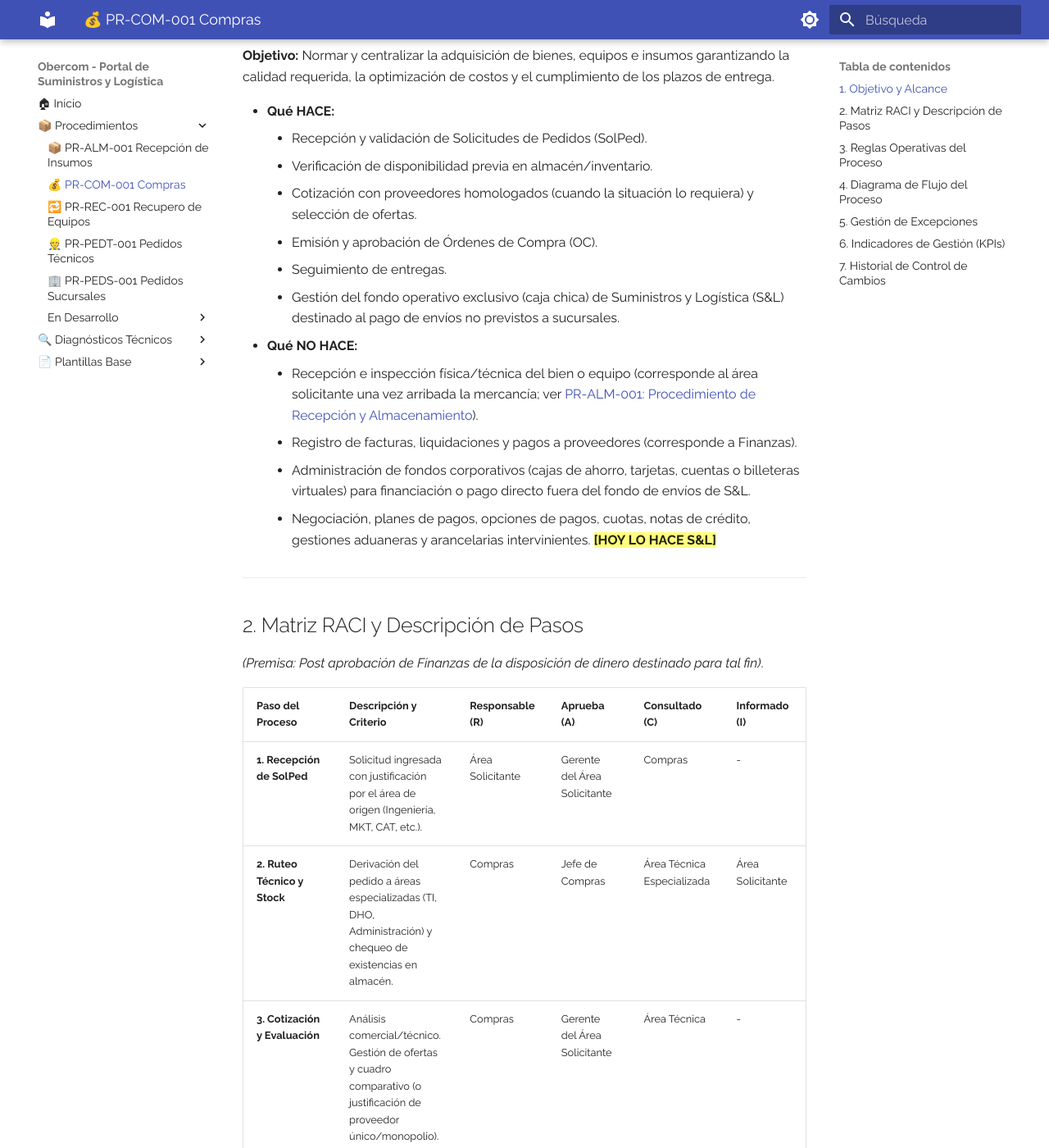
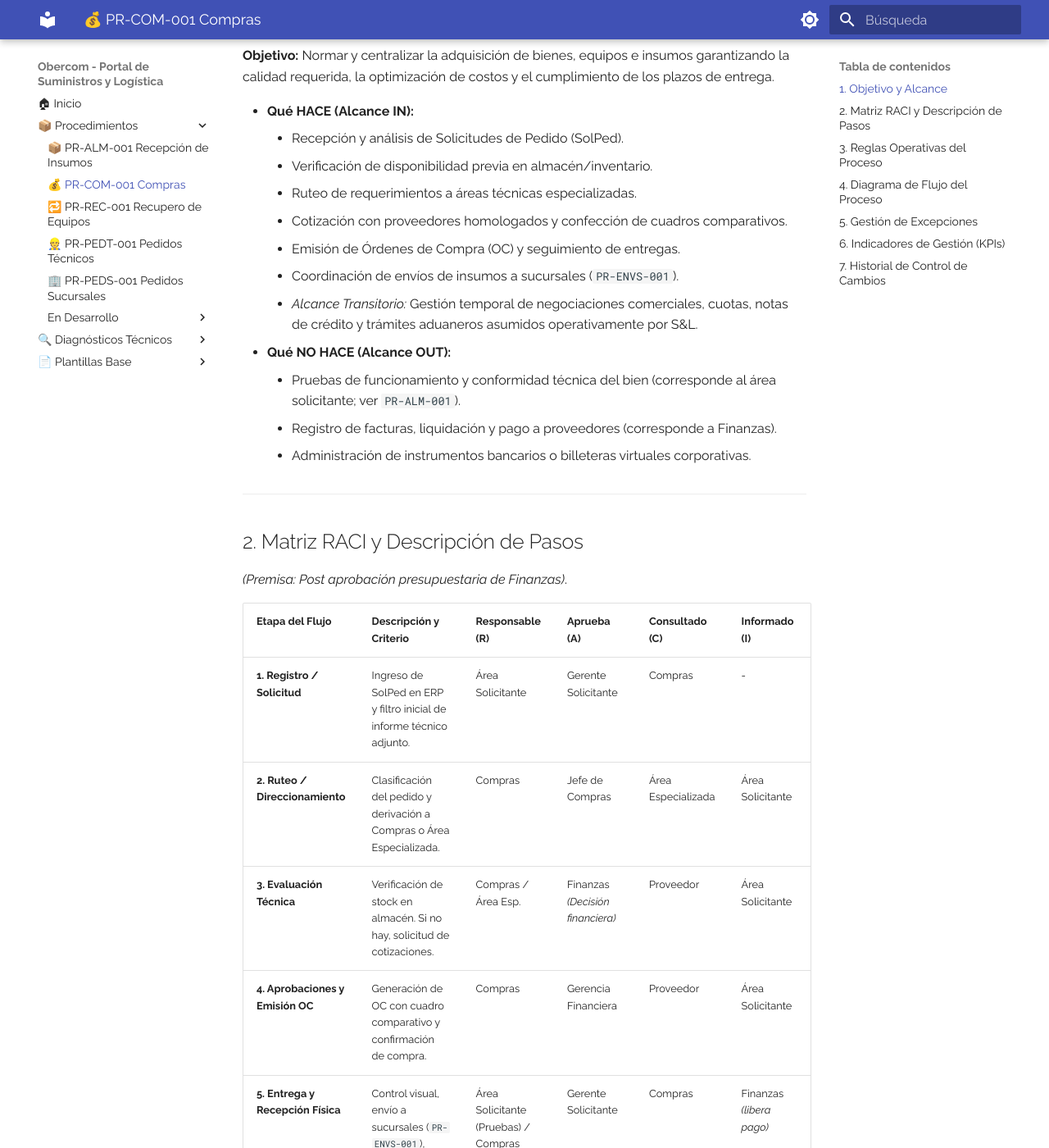
Before and after one commit to elingenierok/procedimientos-isp, an MkDocs documentation site: the page built from docs/suministros-logistica/PR-COM-001.md, in a window 1280 px wide and 1400 px high, scrolled down 334 px. Shown: the whole window at 82% size. Built offline with MkDocs 1.6.1 and Material for MkDocs 9.7.7, drawn with Linux system fonts in a browser that asks for light colours; some of the changed text lies outside the part shown.

Commit message:
Revise PR-COM-001 with updates and new metrics
Updated version to 0.3 and revised objectives, scope, and RACI matrix. Added new operational rules and KPIs for the purchasing process.

```diff
--- a/docs/suministros-logistica/PR-COM-001.md
+++ b/docs/suministros-logistica/PR-COM-001.md
@@ -8,43 +8,40 @@
 
 **Objetivo:** Normar y centralizar la adquisición de bienes, equipos e insumos garantizando la calidad requerida, la optimización de costos y el cumplimiento de los plazos de entrega.
 
-* **Qué HACE:**
-    * Recepción y validación de Solicitudes de Pedidos (SolPed).
+* **Qué HACE (Alcance IN):**
+    * Recepción y análisis de Solicitudes de Pedido (SolPed).
     * Verificación de disponibilidad previa en almacén/inventario.
-    * Cotización con proveedores homologados (cuando la situación lo requiera) y selección de ofertas.
-    * Emisión y aprobación de Órdenes de Compra (OC).
-    * Seguimiento de entregas.
-    * Gestión del fondo operativo exclusivo (caja chica) de Suministros y Logística (S&L) destinado al pago de envíos no previstos a sucursales.
-* **Qué NO HACE:**
-    * Recepción e inspección física/técnica del bien o equipo (corresponde al área solicitante una vez arribada la mercancía; ver [PR-ALM-001: Procedimiento de Recepción y Almacenamiento](PR-ALM-001.md)).
-    * Registro de facturas, liquidaciones y pagos a proveedores (corresponde a Finanzas).
-    * Administración de fondos corporativos (cajas de ahorro, tarjetas, cuentas o billeteras virtuales) para financiación o pago directo fuera del fondo de envíos de S&L.
-    * Negociación, planes de pagos, opciones de pagos, cuotas, notas de crédito, gestiones aduaneras y arancelarias intervinientes. <mark>**[HOY LO HACE S&L]**</mark>
+    * Ruteo de requerimientos a áreas técnicas especializadas.
+    * Cotización con proveedores homologados y confección de cuadros comparativos.
+    * Emisión de Órdenes de Compra (OC) y seguimiento de entregas.
+    * Coordinación de envíos de insumos a sucursales (`PR-ENVS-001`).
+    * *Alcance Transitorio:* Gestión temporal de negociaciones comerciales, cuotas, notas de crédito y trámites aduaneros asumidos operativamente por S&L.
+* **Qué NO HACE (Alcance OUT):**
+    * Pruebas de funcionamiento y conformidad técnica del bien (corresponde al área solicitante; ver `PR-ALM-001`).
+    * Registro de facturas, liquidación y pago a proveedores (corresponde a Finanzas).
+    * Administración de instrumentos bancarios o billeteras virtuales corporativas.
 
 ---
 
 ## 2. Matriz RACI y Descripción de Pasos
 
-*(Premisa: Post aprobación de Finanzas de la disposición de dinero destinado para tal fin)*.
+*(Premisa: Post aprobación presupuestaria de Finanzas)*.
 
-| Paso del Proceso | Descripción y Criterio | Responsable (R) | Aprueba (A) | Consultado (C) | Informado (I) |
+| Etapa del Flujo | Descripción y Criterio | Responsable (R) | Aprueba (A) | Consultado (C) | Informado (I) |
 | :--- | :--- | :--- | :--- | :--- | :--- |
-| **1. Recepción de SolPed** | Solicitud ingresada con justificación por el área de origen (Ingeniería, MKT, CAT, etc.). | Área Solicitante | Gerente del Área Solicitante | Compras | - |
-| **2. Ruteo Técnico y Stock** | Derivación del pedido a áreas especializadas (TI, DHO, Administración) y chequeo de existencias en almacén. | Compras | Jefe de Compras | Área Técnica Especializada | Área Solicitante |
-| **3. Cotización y Evaluación** | Análisis comercial/técnico. Gestión de ofertas y cuadro comparativo (o justificación de proveedor único/monopolio). | Compras | Gerente del Área Solicitante | Área Técnica | - |
-| **4. Fondo de Envíos S&L** | Gestión de pagos urgentes de fletes/envíos no previstos a sucursales con fondo propio asignado a S&L. | Compras | Jefe de Compras | - | Finanzas |
-| **5. Emisión y Firma de OC** | Generación de la OC adjuntando cuadro comparativo e informe técnico si aplica. | Compras | Gerencia Financiera / Dirección | Proveedor | Área Solicitante |
-| **6. Seguimiento de Entrega** | Control del plazo de entrega pactado con el proveedor (Lead Time comercial). | Compras | Jefe de Compras | Proveedor / Área Solicitante | - |
-| **7a. Recepción Física** | Control de empaque, cantidades e integridad externa visual al recibir el paquete/remito. | Compras | Jefe de Compras | Proveedor / Transporte | Área Solicitante |
-| **7b. Conformidad Técnica** | Pruebas de funcionamiento, verificación contra especificaciones e informe técnico. | Área Solicitante | Jefe del Área Solicitante | Compras | Finanzas (libera pago) |
+| **1. Registro / Solicitud** | Ingreso de SolPed en ERP y filtro inicial de informe técnico adjunto. | Área Solicitante | Gerente Solicitante | Compras | - |
+| **2. Ruteo / Direccionamiento** | Clasificación del pedido y derivación a Compras o Área Especializada. | Compras | Jefe de Compras | Área Especializada | Área Solicitante |
+| **3. Evaluación Técnica** | Verificación de stock en almacén. Si no hay, solicitud de cotizaciones. | Compras / Área Esp. | Finanzas *(Decisión financiera)* | Proveedor | Área Solicitante |
+| **4. Aprobaciones y Emisión OC** | Generación de OC con cuadro comparativo y confirmación de compra. | Compras | Gerencia Financiera | Proveedor | Área Solicitante |
+| **5. Entrega y Recepción Física** | Control visual, envío a sucursales (`PR-ENVS-001`), prueba de funcionamiento, cierre o reclamo (`PR-GREC-001`). | Área Solicitante (Pruebas) / Compras (Físico) | Gerente Solicitante | Compras | Finanzas *(libera pago)* |
 
 ---
 
 ## 3. Reglas Operativas del Proceso
 
-* **Centralización de Compras:** Toda adquisición de insumos, equipos o servicios debe canalizarse a través de una SolPed en el ERP (Planificación de Recursos Empresariales). Se prohíben las compras directas sin validación previa <mark>**[VER DE UTILIZAR UN SOFT COMO EL DE RONALDO (RODRIGO)]**</mark>.
-* **Límite de Fondo S&L:** El fondo propio de Suministros y Logística está restringido exclusivamente a fletes urgentes a sucursales y requiere comprobante fiscal válido para su rendición ante Finanzas.
-* **Cuadro Comparativo:** Requisito obligatorio de 3 cotizaciones para evaluaciones comerciales, salvo casos justificados de Proveedor Único o Monopolio.
+* **Centralización Obligatoria:** Toda adquisición debe gestionarse mediante SolPed formal en el ERP corporativo. Se prohíben las compras directas no autorizadas.
+* **Prioridad de Inventario:** Si el bien solicitado está disponible en almacén, se anula la compra externa y se gestiona entrega directa.
+* **Subprocesos Vinculados:** El despacho a sucursales se ejecuta bajo el procedimiento `PR-ENVS-001`. Todo rechazo en la prueba de funcionamiento deriva inmediatamente al procedimiento `PR-GREC-001`.
 
 ---
 
@@ -56,63 +53,27 @@
 
 ## 5. Gestión de Excepciones
 
-!!! failure "Paso 1: SolPed Incompleta o sin especificaciones"
-    **Escenario:** La SolPed no cuenta con el detalle técnico suficiente para cotizar.
-    **Acción Correctiva:** Compras rechaza la solicitud en el ERP; el pedido vuelve a estado borrador al Área Solicitante.
-
-!!! warning "Paso 1: Falta de partida presupuestaria"
-    **Escenario:** El centro de costos no cuenta con saldo disponible.
-    **Acción Correctiva:** El ERP bloquea la solicitud hasta que la Gerencia del Área reasigne fondos o tramite una ampliación de presupuesto.
-
-!!! note "Paso 2: Excepciones de Ruteo Técnico y Stock"
-    * **Demora del Área Técnica (>48 hs):** Alerta automática a Jefatura de la especialidad para destrabar la Ficha Técnica.
-    * **Disponibilidad en Almacén:** Si existe stock propio, se cancela la compra externa y se gestiona el envío directo mediante vale de salida.
-    * **Inviabilidad del bien solicitado:** El Área Técnica emite informe de discontinuidad y propone una alternativa homologada equivalente.
-
-!!! warning "Paso 3: Excepciones en Cotización y Evaluación"
-    * **Proveedor Único / Monopolio:** Compras completa la Ficha de Justificación previa confirmación del Área Solicitante.
-    * **Ofertas superan presupuesto:** Se tramita la autorización de sobrecosto con la Gerencia Solicitante antes de enviar a aprobación financiera.
-    * **Inconsistencia en el pedido:** Si Compras detecta que lo cotizado no cubre la necesidad, devuelve el expediente al Área Solicitante para reevaluar.
-
-!!! danger "Paso 4: Excepciones en Fondo de Envíos S&L"
-    * **Monto excede el límite:** Se anula la vía rápida de pago directo y se canaliza por el flujo regular (SolPed + OC) o autorización especial de Finanzas.
-    * **Falta de comprobante fiscal válido:** Compras rechaza el desembolso; no se rinden gastos sin factura formal. La unidad solicitante debe regularizar el monto directamente con Finanzas.
-
-!!! failure "Paso 5: Excepciones en Emisión de OC"
-    * **Proveedor altera condiciones:** Compras congela la OC. Se evalúa con Finanzas y el Solicitante si se continúa o se rescinde el acuerdo.
-    * **Rechazo de Gerencia Financiera:** Se cancela la OC en el ERP informando el motivo al Solicitante.
-
-!!! warning "Paso 6: Incumplimiento de Plazo (Lead Time)"
-    **Escenario:** El proveedor no entrega en la fecha pactada.
-    **Acción Correctiva:** Compras emite reclamo formal. Si la demora supera los 5 días, se evalúa sanción en scoring o cambio de proveedor.
-
-!!! danger "Paso 7a: Recepción Física con Inconsistencias"
-    **Escenario:** Empaque dañado, abierto o faltante de mercadería al recibir.
-    **Acción Correctiva:** Compras rechaza la recepción o firma el remito en disconformidad e inicia el reclamo logístico dentro de las 24 hs, notificando al Solicitante.
-
-!!! failure "Paso 7b: Rechazo en Conformidad Técnica"
-    **Escenario:** Falla de funcionamiento o incumplimiento de especificaciones en las pruebas del Solicitante.
-    **Acción Correctiva:** El Solicitante emite Ticket de No Conformidad. Compras bloquea el pago en Finanzas e inicia garantía/devolución. Si ya se pagó, coordina reintegro, Nota de Crédito o sustitución.
+* **Falta de Información Técnica (Etapa 1):** Compras rechaza la SolPed y la reasigna al Área Solicitante para su completitud.
+* **Existencia en Almacén (Etapa 3):** Se frena la cotización externa y se emite vale de salida de inventario al Solicitante.
+* **Desviación Presupuestaria / Proveedor Único (Etapa 3):** Se exige ficha de justificación o aval de sobrecosto firmado por la Gerencia Solicitante.
+* **Inconsistencia en Recepción Física (Etapa 5):** Compras firma remito en disconformidad e inicia reclamo a la transportista/proveedor dentro de las 24 hs.
+* **Rechazo Técnico en Pruebas (Etapa 5):** El Solicitante emite Ticket de No Conformidad. Se activa el protocolo `PR-GREC-001` (Gestión de Reclamo de Insumo) para reemplazo, Nota de Crédito o reembolso.
 
 ---
 
 ## 6. Indicadores de Gestión (KPIs)
 
-* **Cumplimiento del Proveedor (OTIF - On Time In Full):**
-  * **Fórmula:** `(Órdenes Entregadas a Tiempo y Completas / Total de OC Emitidas) × 100`
-  * **Meta:** ≥ 90%
+**Métricas de Operación Directa (Flujograma):**
+* **Derivaciones Técnicas:** Nº de solicitudes derivadas a Áreas Especializadas.
+* **Respuesta de Proveedores:** Tiempo entre la solicitud de cotización y la respuesta comercial favorable.
+* **Lead Time de Aprobación:** Tiempo entre solicitud a Finanzas y confirmación de compra / emisión de OC.
+* **Efectividad de Envíos:** Tiempo entre emisión del remito y recepción del producto en sucursal (`PR-ENVS-001`).
 
-* **Lead Time del Proceso de Compras:**
-  * **Fórmula:** `Fecha de Emisión de OC - Fecha de Aprobación de SolPed`
-  * **Meta:** ≤ 2 días hábiles
-
-* **Tasa de Rechazo (Calidad de Recepción):**
-  * **Fórmula:** `(Cantidad de Unidades Defectuosas / Total de Unidades Recibidas) × 100`
-  * **Meta:** ≤ 2%
-
-* **Compras Fuera de Proceso (Maverick Buying):**
-  * **Fórmula:** `(Número de Compras sin Validación / Total de Compras Realizadas) × 100`
-  * **Meta:** ≤ 3%
+**KPIs Globales de Calidad ISO 9001:**
+* **Cumplimiento del Proveedor (OTIF):** `(OC Entregadas a Tiempo y Completas / Total OC) × 100` | **Meta:** ≥ 90%
+* **Lead Time de Compras:** `Fecha Emisión OC - Fecha Aprobación SolPed` | **Meta:** ≤ 2 días hábiles
+* **Tasa de Rechazo:** `(Unidades Defectuosas / Total Recibido) × 100` | **Meta:** ≤ 2%
+* **Compras Fuera de Proceso:** `(Compras sin Validación / Total Compras) × 100` | **Meta:** ≤ 3%
 
 ---
 
@@ -122,3 +83,4 @@
 | :--- | :--- | :--- | :--- |
 | 0.1 | 04/08/2026 | Estructuración inicial del borrador de compras | Suministros y Logística |
 | 0.2 | 07/08/2026 | Consolidación de matriz RACI, excepciones y diagrama de flujo matricial | Suministros y Logística |
+| 0.3 | 20/08/2026 | Alineación total con flujograma FLUJO-COM, integración de subprocesos y métricas operativas | Suministros y Logística |
```
Also changed, not shown: other parts of docs/suministros-logistica/PR-COM-001.md (+1 -1 lines).
